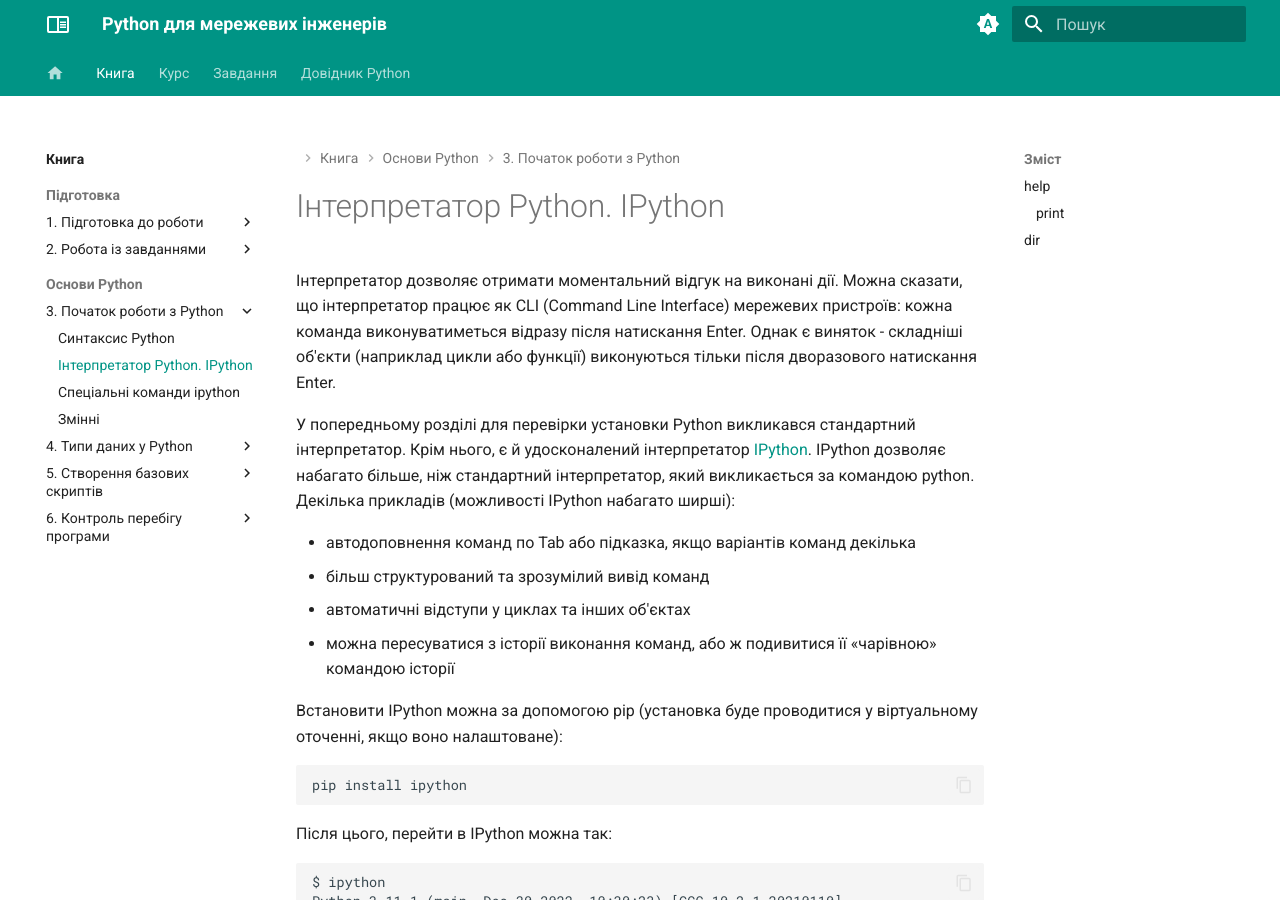
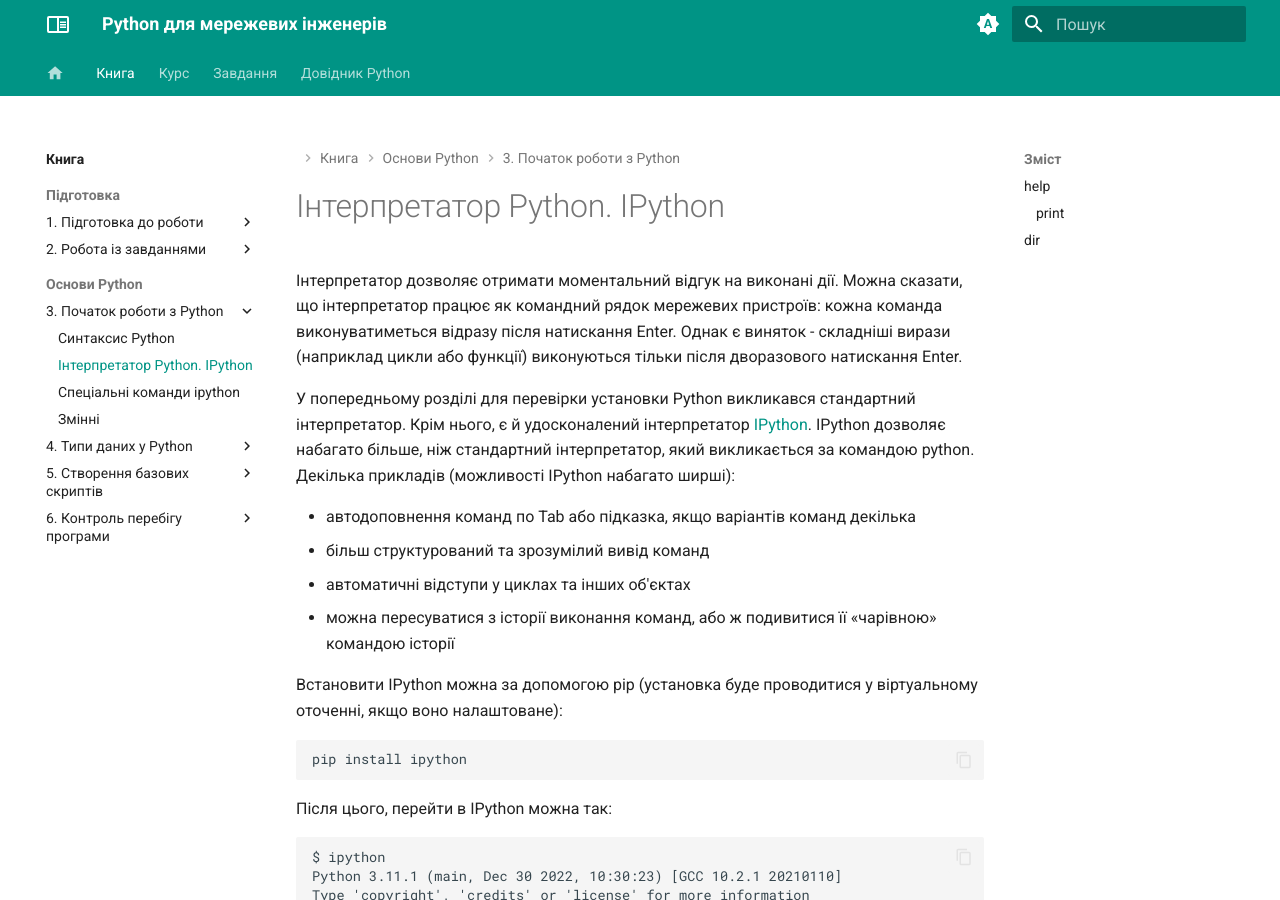
Before and after one commit to natenka/pyneng.io, an MkDocs documentation site: the page built from docs/book/03-start/ipython.md, in a window 1280 px wide and 900 px high. Built offline with MkDocs 1.6.1 and Material for MkDocs 9.7.7, drawn with Linux system fonts in a browser that asks for light colours.

Commit message:
UPD book

```diff
--- a/docs/book/03-start/ipython.md
+++ b/docs/book/03-start/ipython.md
@@ -1,9 +1,9 @@
 # Інтерпретатор Python. IPython
 
 Інтерпретатор дозволяє отримати моментальний відгук на виконані дії. Можна
-сказати, що інтерпретатор працює як CLI (Command Line Interface) мережевих
+сказати, що інтерпретатор працює як командний рядок мережевих
 пристроїв: кожна команда виконуватиметься відразу після натискання Enter. Однак
-є виняток - складніші об'єкти (наприклад цикли або функції) виконуються тільки
+є виняток - складніші вирази (наприклад цикли або функції) виконуються тільки
 після дворазового натискання Enter.
 
 У попередньому розділі для перевірки установки Python викликався стандартний
```
